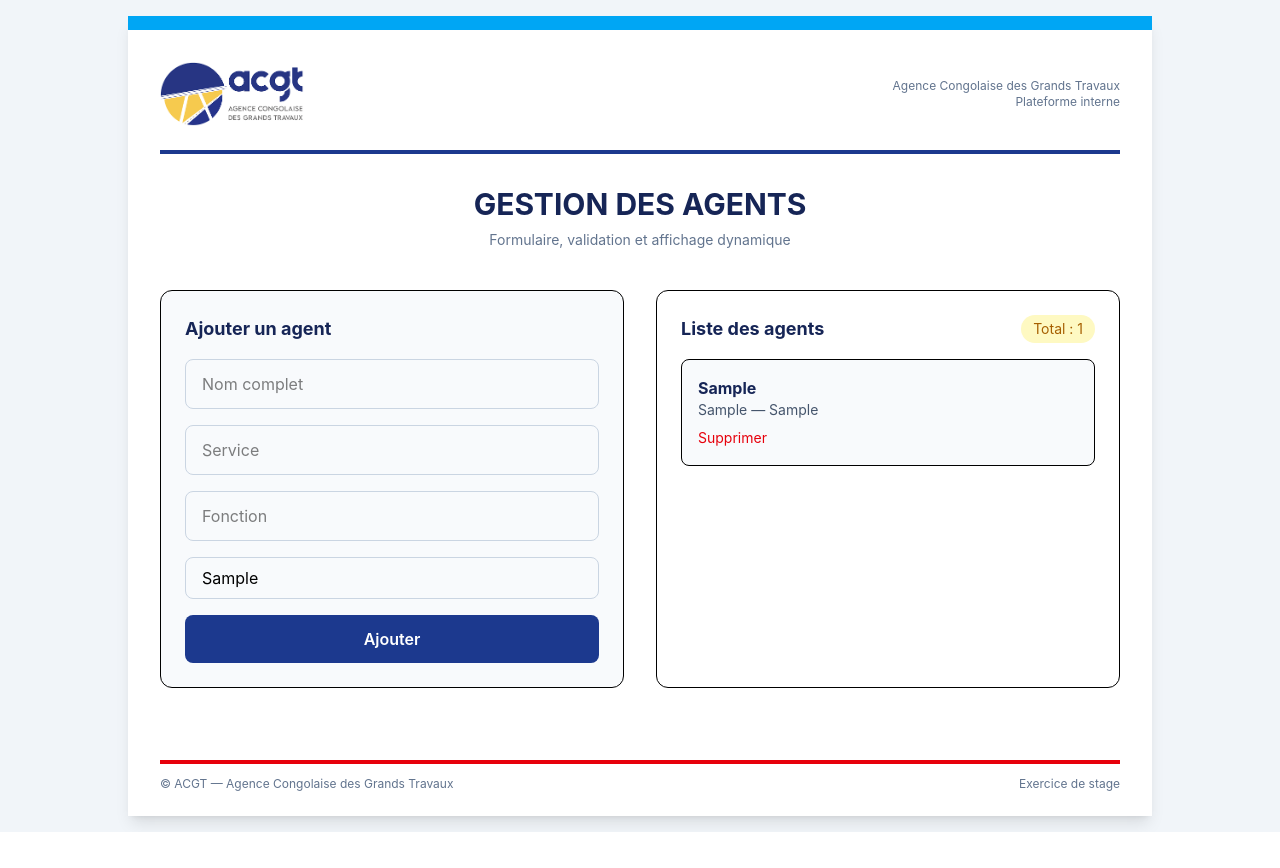
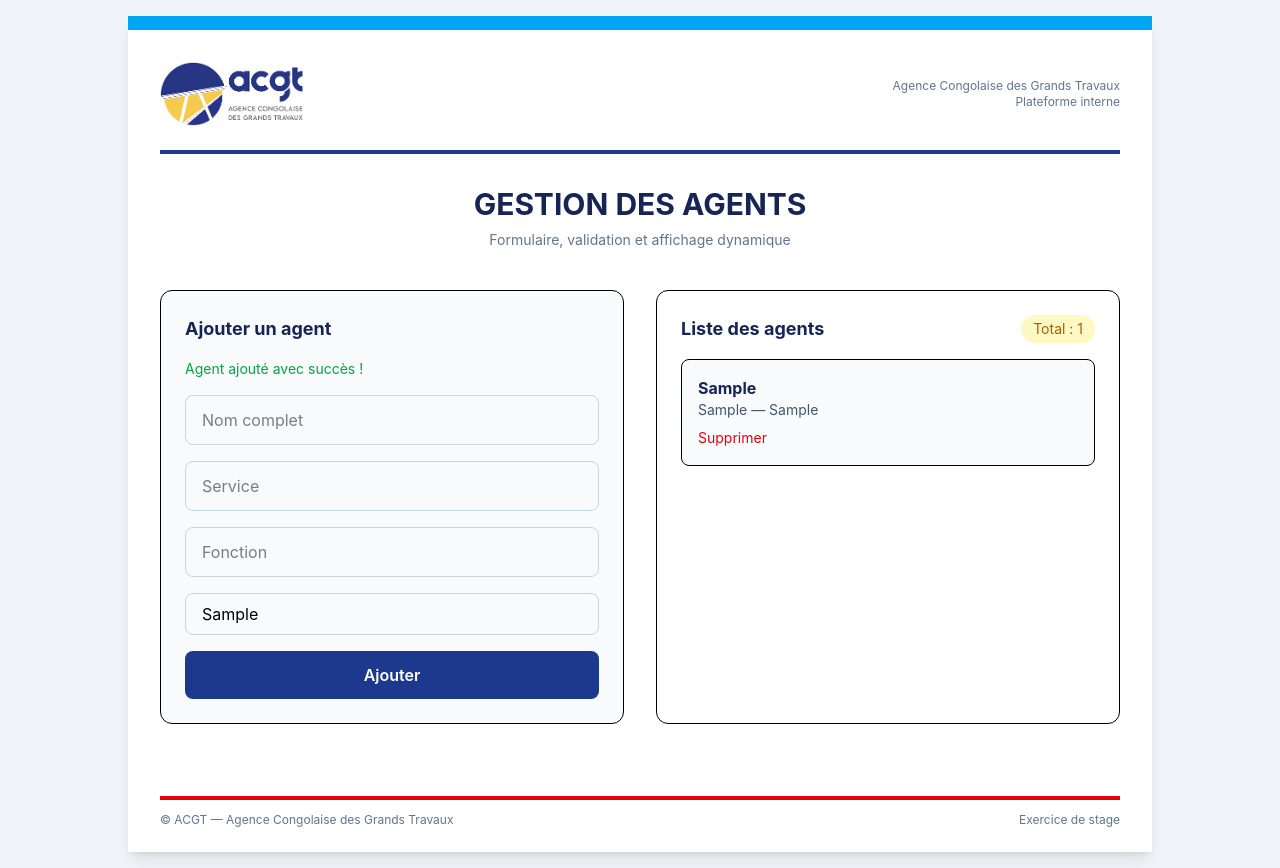
Before and after one commit to bontetabala4/acgt-agents-exercice, a React (Vite) app: page / in a window 1280 px wide. Both pictures are taken after typing "Sample", "Sample", "Sample", "Sample" into the empty fields and a click on the button "Ajouter". Before the commit the page ends 832 px from the top, so only its background shows below. Built offline with nearby package versions, Linux system fonts and the light colour scheme.

Commit message:
add success message

```diff
--- a/src/App.tsx
+++ b/src/App.tsx
@@ -16,6 +16,7 @@ function App() {
   const [agents, setAgents] = useState<Agent[]>([]);
   const [error, setError] = useState("");
   const [search, setSearch] = useState("");
+  const [success, setSuccess] = useState("");
 
   useEffect(() => {
     const timer = setTimeout(() => setLoading(false), 1200);
@@ -27,6 +28,7 @@ function App() {
 
     if (!name.trim() || !service.trim() || !role.trim()) {
       setError("Tous les champs sont obligatoires");
+      setSuccess("");
       return;
     }
 
@@ -42,6 +44,7 @@ function App() {
     setService("");
     setRole("");
     setError("");
+    setSuccess("Agent ajouté avec succès !");
   };
 
   const handleDelete = (id: number) => {
@@ -104,6 +107,7 @@ function App() {
             </h2>
 
             {error && <p className="text-red-600 text-sm">{error}</p>}
+            {success && <p className="text-green-600 text-sm">{success}</p>}
 
             <input
               type="text"
```
